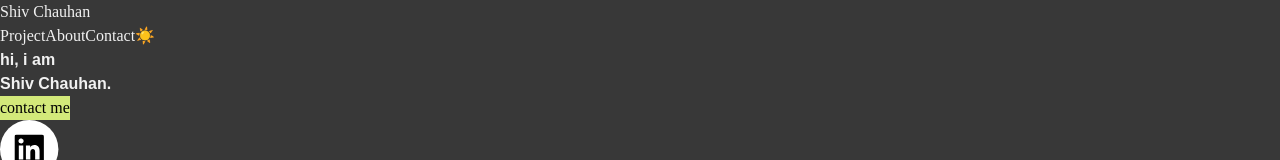
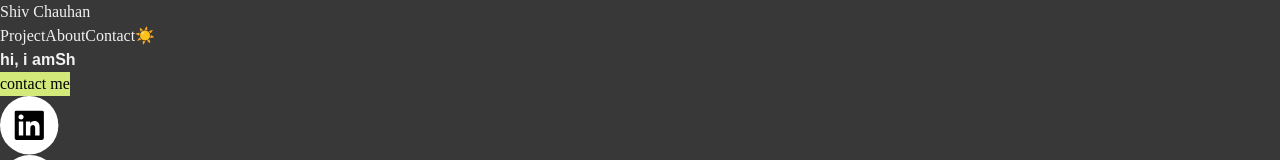
Before and after one commit to stevedev-ops/Shiv-Chauhan, a React (Vite) app: page / in a window 1280 px wide. Shown: the top 160 px of the page. Built offline with nearby package versions, Linux system fonts and the light colour scheme.

Commit message:
Tech scroll in about and typing effect added

```diff
--- a/package.json
+++ b/package.json
@@ -16,7 +16,8 @@
     "react": "^18.2.0",
     "react-dom": "^18.2.0",
     "react-router-dom": "^6.23.1",
-    "react-router-hash-link": "^2.4.3"
+    "react-router-hash-link": "^2.4.3",
+    "react-typed": "^2.0.12"
   },
   "devDependencies": {
     "@types/react": "^18.2.66",
--- a/src/components/About.jsx
+++ b/src/components/About.jsx
@@ -1,6 +1,17 @@
-import React from 'react'
+import React, { useState } from 'react';
+import android from '../assets/technologies/android.svg';
+import java from '../assets/technologies/java.svg';
+import vscode from '../assets/technologies/vscode.svg';
+import html from '../assets/technologies/html.svg';
+import css from '../assets/technologies/css.svg';
+import js from '../assets/technologies/js.svg';
+import react from '../assets/technologies/react.svg';
+import firebase from '../assets/technologies/firebase.svg';
+import tailwind from '../assets/technologies/tailwind.svg';
 
 const About = () => {
+    const [tech] = useState([android, java, vscode, html, css, js, react, firebase, tailwind]);
+
     return (
         <>
             <div className='flex flex-wrap justify-evenly pt-28 my-36 gap-10' id='about'>
@@ -17,9 +28,24 @@ const About = () => {
                     science and engineering.
                 </div>
             </div>
+
+            <div className="tech flex justify-center">
+                <div className="tech_slide flex gap-24 p-4">
+                    {tech.map((tech, techIndex) => (
+                        <img key={techIndex} src={tech} alt={`tech-${techIndex}`} className='size-20 hover:scale-110 transition-all' />
+                    ))}
+                    {tech.map((tech, techIndex) => (
+                        <img key={techIndex + tech.length} src={tech} alt={`tech-${techIndex}`} className='size-20 hover:scale-110 transition-all' />
+                    ))}
+                    {tech.map((tech, techIndex) => (
+                        <img key={techIndex + tech.length * 2} src={tech} alt={`tech-${techIndex}`} className='size-20 hover:scale-110 transition-all' />
+                    ))}
+                </div>
+            </div>
+
             <hr className='my-28' />
         </>
-    )
+    );
 }
 
-export default About
+export default About;
--- a/src/components/Card.jsx
+++ b/src/components/Card.jsx
@@ -72,7 +72,7 @@ const Card = () => {
 
                     </div>
 
-                    <div className='flex background_color justify-evenly mt-5 mb-2'>
+                    <div className='flex background_color justify-evenly mt-5 mb-2 gap-3'>
 
                         <button onClick={() => handleClick(value.codeLink)} className='view_all border px-2 text-lg rounded hover:scale-110 transition-all'>View Code</button>
                         <button onClick={() => handleClick(value.liveLink)} className='background_color border px-2 text-lg rounded card_border hover:scale-110 transition-all'>Live Link</button>
--- a/src/components/Home.jsx
+++ b/src/components/Home.jsx
@@ -2,6 +2,7 @@ import React from 'react'
 import shiv from '../assets/shiv.jpg'
 import linkedin from '../assets/social/linkedin.svg'
 import github from '../assets/social/github.svg'
+import TypingEffect from './TypingEffect'
 
 const Home = () => {
   return (
@@ -10,9 +11,9 @@ const Home = () => {
 
       <div className='flex flex-col items-center gap-5'>
         <div className='flex items-center'>
-          <span className='shiv uppercase text-5xl p-3'>
-            hi, i am <br></br>
-            Shiv Chauhan.
+          <span className='shiv uppercase text-5xl p-3 gap-2 flex flex-col'>
+            hi, i am
+            <TypingEffect />
           </span>
         </div>
         <div className='flex flex-row gap-4'>
--- /dev/null
+++ b/src/components/TypingEffect.jsx
@@ -0,0 +1,38 @@
+import React, { useEffect, useState } from 'react';
+
+const TypingEffect = () => {
+    const [text, setText] = useState('');
+    const [isDeleting, setIsDeleting] = useState(false);
+    const [loopNum, setLoopNum] = useState(0);
+    const [typingSpeed, setTypingSpeed] = useState(150);
+
+    const phrases = ["Shiv Chauhan", " A Developer"];
+
+    useEffect(() => {
+        const handleTyping = () => {
+            const current = loopNum % phrases.length;
+            const fullText = phrases[current];
+
+            setText(isDeleting ? fullText.substring(0, text.length - 1) : fullText.substring(0, text.length + 1))
+
+            setTypingSpeed(isDeleting ? 30 : 150);
+
+            if (!isDeleting && text === fullText) {
+                setTimeout(() => setIsDeleting(true), 500);
+            } else if (isDeleting && text === '') {
+                setIsDeleting(false);
+                setLoopNum(loopNum + 1);
+            }
+        };
+
+        const timer = setTimeout(() => {
+            handleTyping();
+        }, typingSpeed);
+
+        return () => clearTimeout(timer);
+    }, [text, isDeleting, typingSpeed]);
+
+    return <span className="typing-effect">{text}</span>;
+};
+
+export default TypingEffect;
--- a/src/index.css
+++ b/src/index.css
@@ -97,3 +97,62 @@ h2 {
     display: none;
   }
 }
+
+/* for typing effect */
+
+.typing-effect {
+  display: inline;
+  border-right: 2px solid black;
+  animation: blink-caret 0.75s step-end infinite;
+  font-family: "Bebas Neue", sans-serif;
+  font-weight: 800;
+  font-style: normal;
+}
+
+@keyframes blink-caret {
+
+  from,
+  to {
+    border-color: transparent;
+  }
+
+  50% {
+    border-color: black;
+  }
+}
+
+/* about section tech scroll effect */
+.tech {
+  width: 100%;
+  overflow: hidden;
+}
+
+.tech_slide {
+  display: flex;
+  animation: 8s slide infinite linear;
+}
+
+.tech_slide:hover {
+  animation-play-state: paused;
+}
+
+@keyframes slide {
+  from {
+    transform: translateX(0);
+  }
+
+  to {
+    transform: translateX(-50%);
+  }
+}
+
+.tech img {
+  margin-right: 20px;
+  width: 50px;
+  height: 50px;
+  transition: transform 0.3s;
+}
+
+.tech img:hover {
+  transform: scale(1.1);
+}
```
Also changed, not shown: 2 other files (tests, documents, lock files or other folders).
